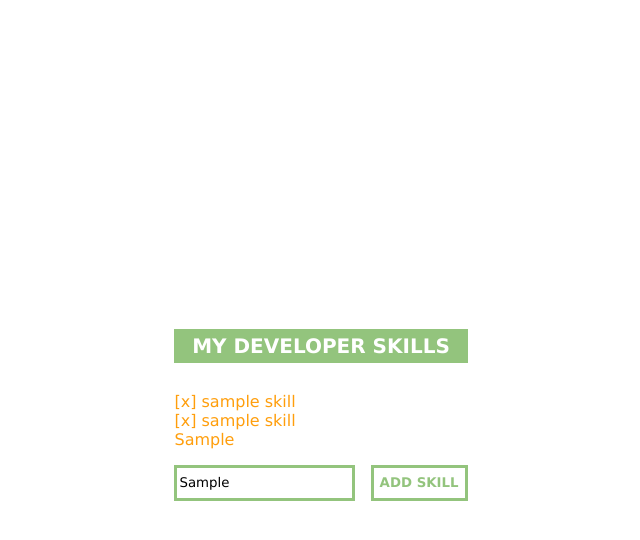
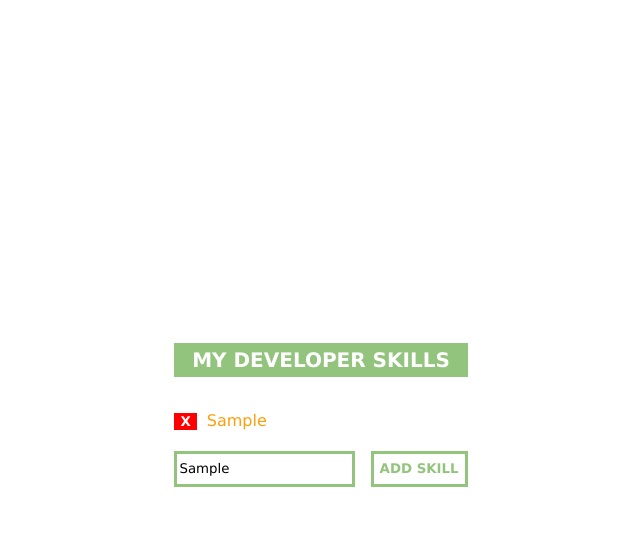
Before and after one commit to yashkir/my-dev-skills-lab, a plain HTML site: page index.html in a window 1280 px wide. Both pictures are taken after typing "Sample" into the empty fields and a click on the button "ADD SKILL". Shown: the whole page, without its empty margins (319-959 px from the left). Drawn offline with nearby package versions, Linux system fonts and the light colour scheme.

Commit message:
make user able to delete skills

```diff
--- a/css/main.css
+++ b/css/main.css
@@ -35,6 +35,7 @@ div.skills-widget > ul {
 }
 
 div.skills-widget > ul > li {
+  margin: 5px 0;
   list-style-type: none;
 }
 
@@ -55,3 +56,11 @@ div.skills-widget > div.skill-form button {
   color: var(--primary);
   background-color: var(--contrast);
 }
+
+button.delete-btn {
+  border-style: none;
+  margin-right: 10px;
+  color: var(--contrast);
+  background-color: red;
+  font-weight: bold;
+}
--- a/index.html
+++ b/index.html
@@ -18,8 +18,6 @@
         MY DEVELOPER SKILLS
       </h1>
       <ul id="skill-list">
-        <li>[x] sample skill</li>
-        <li>[x] sample skill</li>
       </ul>
       <div class="skill-form">
         <input id="skill-input" type="text">
--- a/js/main.js
+++ b/js/main.js
@@ -5,6 +5,10 @@ let skillList = $("#skill-list")
 let skillInput = $("#skill-input")
 
 addSkillBtn.click(function () {
-    let newSkill = $('<li/>').html(skillInput.val());;
+    let newSkillDeleteBtn = $('<button class="delete-btn">X</button>');
+    let newSkill = $('<li/>');
+    newSkill.append(newSkillDeleteBtn);
+    newSkill.append(skillInput.val().toString());
     skillList.append(newSkill);
+    newSkillDeleteBtn.click(evt => $(evt.target).parent().remove());
 });
```
